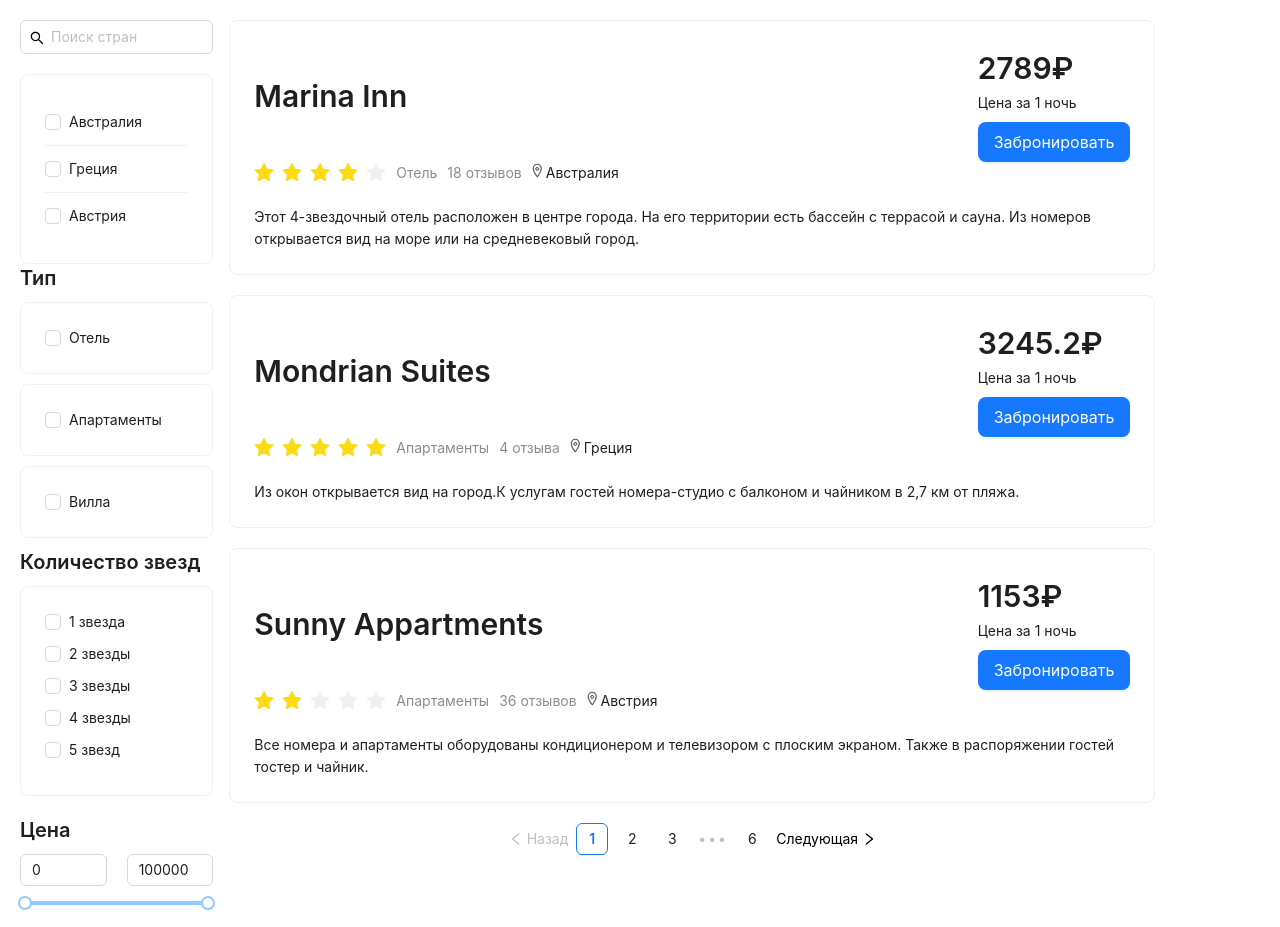
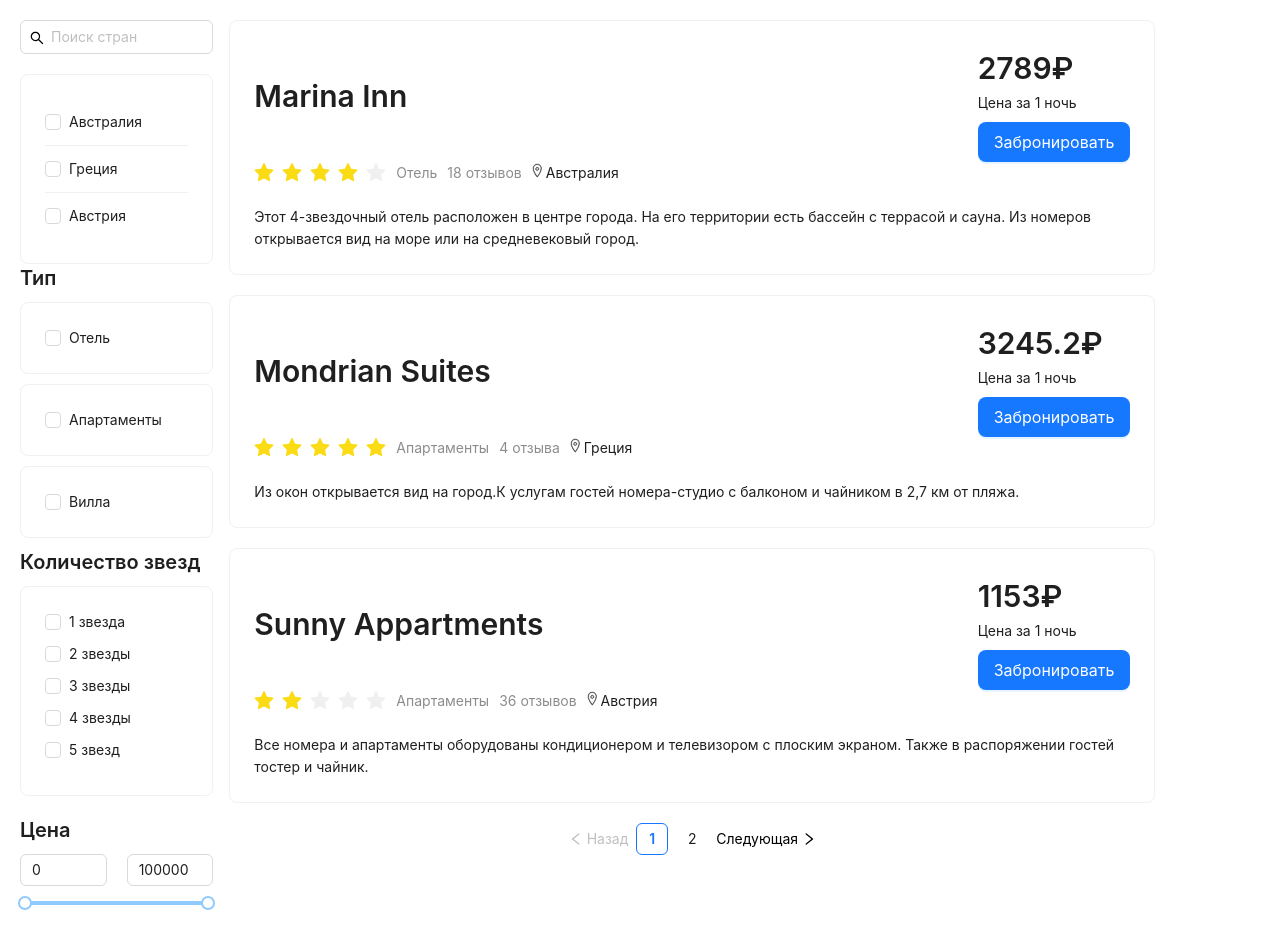
Before and after one commit to ildarmjs/hotels-list, a React (Vite) app: page / in a window 1280 px wide. Shown: the top 927 px of the page. Built offline with nearby package versions, Linux system fonts and the light colour scheme.

Commit message:
refactor: delete constant PAGE_SIZE in components PaginationControls

```diff
--- a/src/components/pagination-controls/PagintaionControls.tsx
+++ b/src/components/pagination-controls/PagintaionControls.tsx
@@ -3,9 +3,8 @@ import { Pagination, Flex } from 'antd'
 import { LeftOutlined, RightOutlined } from '@ant-design/icons'
 import styles from './PaginationControl.module.scss'
 
-const PAGE_SIZE = 3
-
 interface PaginationControlsProps {
+	pageSize: number
 	currentPage: number
 	total: number
 	onPageChange: (page: number) => void
@@ -14,7 +13,8 @@ interface PaginationControlsProps {
 export const PaginationControls: FC<PaginationControlsProps> = ({
 	currentPage,
 	total,
-	onPageChange
+	onPageChange,
+	pageSize
 }) => {
 	const itemRender = (
 		_: number,
@@ -43,7 +43,7 @@ export const PaginationControls: FC<PaginationControlsProps> = ({
 			<Pagination
 				current={currentPage}
 				total={total}
-				pageSize={PAGE_SIZE}
+				pageSize={pageSize}
 				onChange={onPageChange}
 				showSizeChanger={false}
 				showQuickJumper={false}
```
